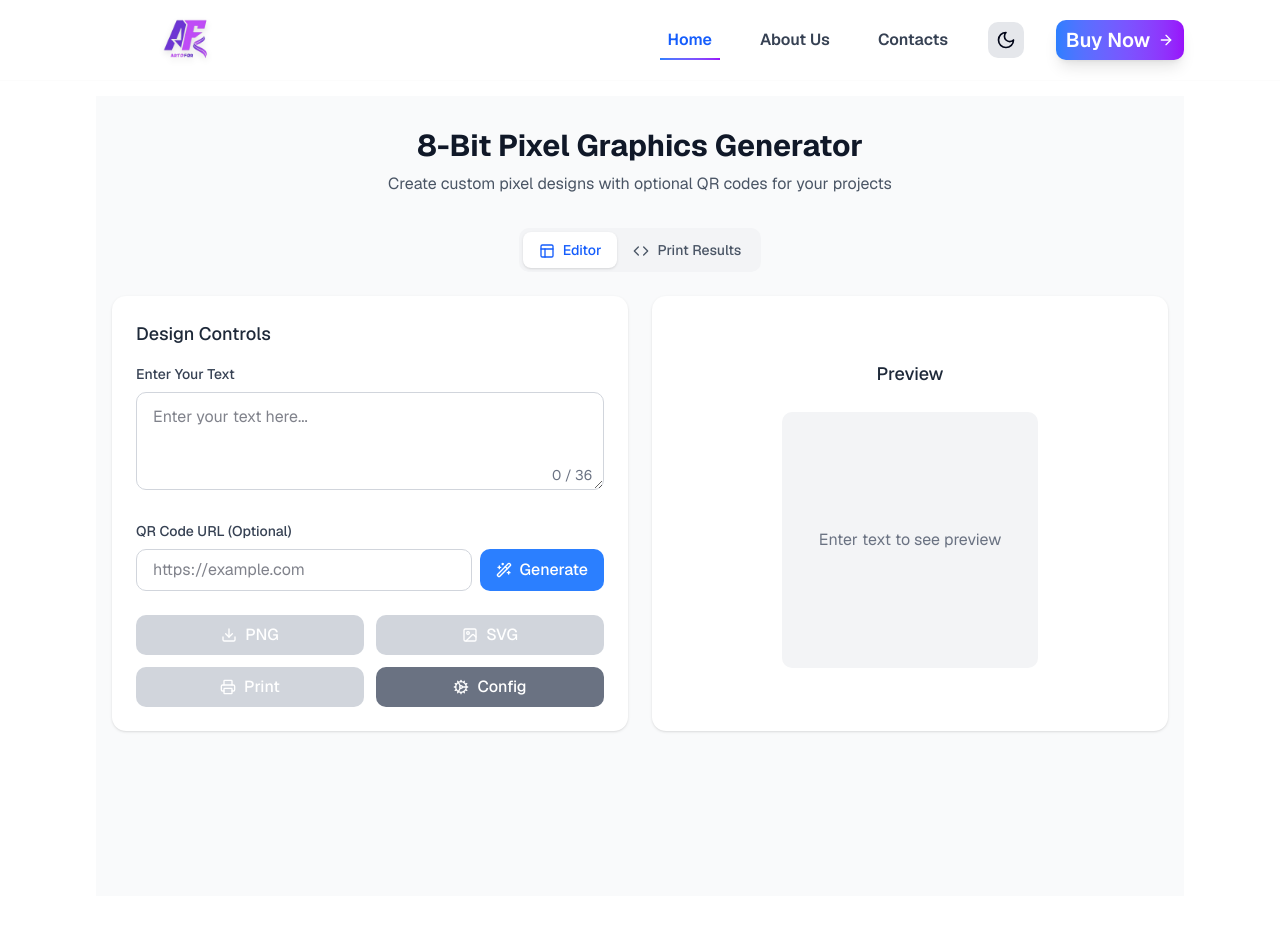
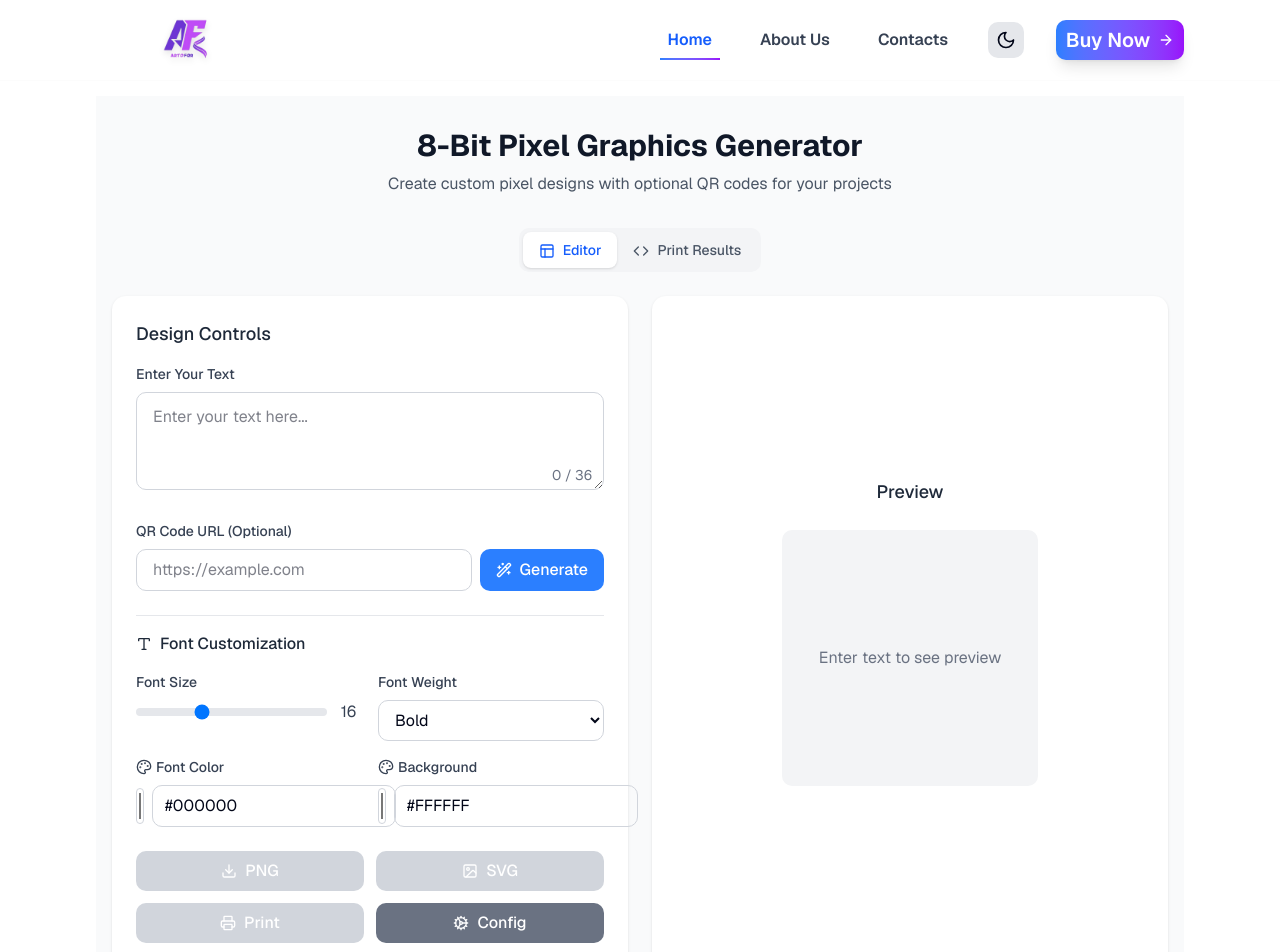
Before and after one commit to Ayush701-code-zm/qrcode, a Next.js app: page /text-to-graphics in a window 1280 px wide. Shown: the top 952 px of the page. Built offline with nearby package versions, Linux system fonts and the light colour scheme.

Commit message:
Customization added

```diff
--- a/src/app/text-to-graphics/TextToGraphics.js
+++ b/src/app/text-to-graphics/TextToGraphics.js
@@ -13,7 +13,7 @@ import {
 } from './help';
 import Loading from '../../components/commons/loading';
 import bwipjs from 'bwip-js';
-import { Download, Image as ImageIcon, Cog, Printer, Wand2, Layout, Code } from 'lucide-react';
+import { Download, Image as ImageIcon, Cog, Printer, Wand2, Layout, Code, Type, Palette } from 'lucide-react';
 
 const TextToGraphics = ({ config, text, setText, textInput, setTextInput, navigate }) => {
   let defaultBoxSize = 60;
@@ -31,6 +31,12 @@ const TextToGraphics = ({ config, text, setText, textInput, setTextInput, naviga
   const [loader, setLoader] = useState(false);
   const [loderMsg, setLoderMsg] = useState('');
   const [activeTab, setActiveTab] = useState('editor');
+
+  // New state for font customization
+  const [fontColor, setFontColor] = useState('#000000');
+  const [fontSize, setFontSize] = useState(16);
+  const [fontWeight, setFontWeight] = useState('bold');
+  const [backgroundColor, setBackgroundColor] = useState('#FFFFFF');
 
   // Download function for PNG
   const downloadPng = async () => {
@@ -244,26 +250,30 @@ const TextToGraphics = ({ config, text, setText, textInput, setTextInput, naviga
         setQrSize(newSize - (textHeight + spacingBuffer) * 2);
       }
     }
-  }, [text, spacingBuffer, config?.format, defaultBoxSize]);
+  }, [text, spacingBuffer, config?.format, defaultBoxSize, fontSize]);
 
-  // Custom styles from CSS file
+  // Custom styles from CSS file with added dynamic style properties
   const customStyles = {
     qrBox: {
       position: 'relative',
-      color: 'black',
-      backgroundColor: 'white',
+      color: fontColor,
+      backgroundColor: backgroundColor,
       textAlign: 'left',
       transform: 'rotate(45deg)',
       fontFamily: 'Megafont',
       lineHeight: '0.76',
-      fontWeight: 'bold',
+      fontWeight: fontWeight,
+      fontSize: `${fontSize}px`,
     },
     qrBoxCentered: {
       position: 'relative',
-      backgroundColor: 'white',
+      backgroundColor: backgroundColor,
+      color: fontColor,
       transform: 'rotate(45deg)',
       fontFamily: 'Megafont',
       lineHeight: '0.76',
+      fontWeight: fontWeight,
+      fontSize: `${fontSize}px`,
     },
     textTop: {
       position: 'absolute',
@@ -303,7 +313,7 @@ const TextToGraphics = ({ config, text, setText, textInput, setTextInput, naviga
       inset: '0',
       display: 'flex',
       justifyContent: 'center',
-      color: 'black',
+      color: fontColor,
       wordWrap: 'break-word',
       whiteSpace: 'break-spaces',
     },
@@ -327,9 +337,17 @@ const TextToGraphics = ({ config, text, setText, textInput, setTextInput, naviga
       position: 'absolute',
       margin: 'auto',
       inset: '0',
-      color: 'black',
+      color: fontColor,
     },
   };
+
+  // Font weight options
+  const fontWeightOptions = [
+    { value: 'normal', label: 'Normal' },
+    { value: 'bold', label: 'Bold' },
+    { value: '800', label: 'Extra Bold' },
+    { value: '900', label: 'Black' },
+  ];
 
   return (
     <div className="bg-gray-50 dark:bg-gray-900 min-h-screen">
@@ -421,6 +439,96 @@ const TextToGraphics = ({ config, text, setText, textInput, setTextInput, naviga
                     <Wand2 size={16} className="mr-2" />
                     Generate
                   </button>
+                </div>
+              </div>
+
+              {/* Font Customization Section */}
+              <div className="mb-6 border-t border-gray-200 dark:border-gray-700 pt-4">
+                <h3 className="text-md font-medium text-gray-800 dark:text-gray-200 mb-4 flex items-center">
+                  <Type size={16} className="mr-2" />
+                  Font Customization
+                </h3>
+
+                <div className="grid grid-cols-1 md:grid-cols-2 gap-4 mb-4">
+                  {/* Font Size */}
+                  <div>
+                    <label className="block text-sm font-medium text-gray-700 dark:text-gray-300 mb-2">
+                      Font Size
+                    </label>
+                    <div className="flex items-center">
+                      <input
+                        type="range"
+                        min="12"
+                        max="24"
+                        value={fontSize}
+                        onChange={(e) => setFontSize(parseInt(e.target.value))}
+                        className="w-full h-2 bg-gray-200 rounded-lg appearance-none cursor-pointer dark:bg-gray-700"
+                      />
+                      <span className="ml-2 text-gray-700 dark:text-gray-300 w-8 text-center">{fontSize}</span>
+                    </div>
+                  </div>
+
+                  {/* Font Weight */}
+                  <div>
+                    <label className="block text-sm font-medium text-gray-700 dark:text-gray-300 mb-2">
+                      Font Weight
+                    </label>
+                    <select
+                      value={fontWeight}
+                      onChange={(e) => setFontWeight(e.target.value)}
+                      className="w-full px-3 py-2 border border-gray-300 dark:border-gray-600 rounded-lg focus:ring-2 focus:ring-blue-500 focus:border-blue-500 dark:bg-gray-700 dark:text-white transition-all duration-200"
+                    >
+                      {fontWeightOptions.map((option) => (
+                        <option key={option.value} value={option.value}>
+                          {option.label}
+                        </option>
+                      ))}
+                    </select>
+                  </div>
+                </div>
+
+                <div className="grid grid-cols-1 md:grid-cols-2 gap-4">
+                  {/* Font Color */}
+                  <div>
+                    <label className=" text-sm font-medium text-gray-700 dark:text-gray-300 mb-2 flex items-center">
+                      <Palette size={16} className="mr-1" /> Font Color
+                    </label>
+                    <div className="flex items-center">
+                      <input
+                        type="color"
+                        value={fontColor}
+                        onChange={(e) => setFontColor(e.target.value)}
+                        className="h-9 w-9 border border-gray-300 dark:border-gray-600 rounded cursor-pointer"
+                      />
+                      <input
+                        type="text"
+                        value={fontColor}
+                        onChange={(e) => setFontColor(e.target.value)}
+                        className="flex-1 ml-2 px-3 py-2 border border-gray-300 dark:border-gray-600 rounded-lg focus:ring-2 focus:ring-blue-500 focus:border-blue-500 dark:bg-gray-700 dark:text-white transition-all duration-200"
+                      />
+                    </div>
+                  </div>
+
+                  {/* Background Color */}
+                  <div>
+                    <label className="text-sm font-medium text-gray-700 dark:text-gray-300 mb-2 flex items-center">
+                      <Palette size={16} className="mr-1" /> Background
+                    </label>
+                    <div className="flex items-center">
+                      <input
+                        type="color"
+                        value={backgroundColor}
+                        onChange={(e) => setBackgroundColor(e.target.value)}
+                        className="h-9 w-9 border border-gray-300 dark:border-gray-600 rounded cursor-pointer"
+                      />
+                      <input
+                        type="text"
+                        value={backgroundColor}
+                        onChange={(e) => setBackgroundColor(e.target.value)}
+                        className="flex-1 ml-2 px-3 py-2 border border-gray-300 dark:border-gray-600 rounded-lg focus:ring-2 focus:ring-blue-500 focus:border-blue-500 dark:bg-gray-700 dark:text-white transition-all duration-200"
+                      />
+                    </div>
+                  </div>
                 </div>
               </div>
 
@@ -612,8 +720,9 @@ const TextToGraphics = ({ config, text, setText, textInput, setTextInput, naviga
                   Create a design in the editor tab and click "Print" to generate product mockups
                 </p>
                 <button
+
                 onClick={() => setActiveTab('editor')}
-                  className="mt-4 px-4 py-2 bg-blue-500 hover:bg-blue-600 text-white font-medium rounded-lg transition-colors duration-200"
+                className="mt-4 inline-flex items-center justify-center px-4 py-2 bg-blue-500 hover:bg-blue-600 text-white font-medium rounded-lg transition-colors duration-200"
               >
                 Go to Editor
               </button>
@@ -621,6 +730,11 @@ const TextToGraphics = ({ config, text, setText, textInput, setTextInput, naviga
           )}
         </div>
       )}
+
+      {/* Footer */}
+      <div className="mt-8 text-center text-gray-500 dark:text-gray-400 text-sm">
+        <p>© {new Date().getFullYear()} 8-Bit Pixel Graphics Generator. All rights reserved.</p>
+      </div>
     </div>
   </div>
 );
```
Lines whose indentation alone changed are shown as unchanged.
